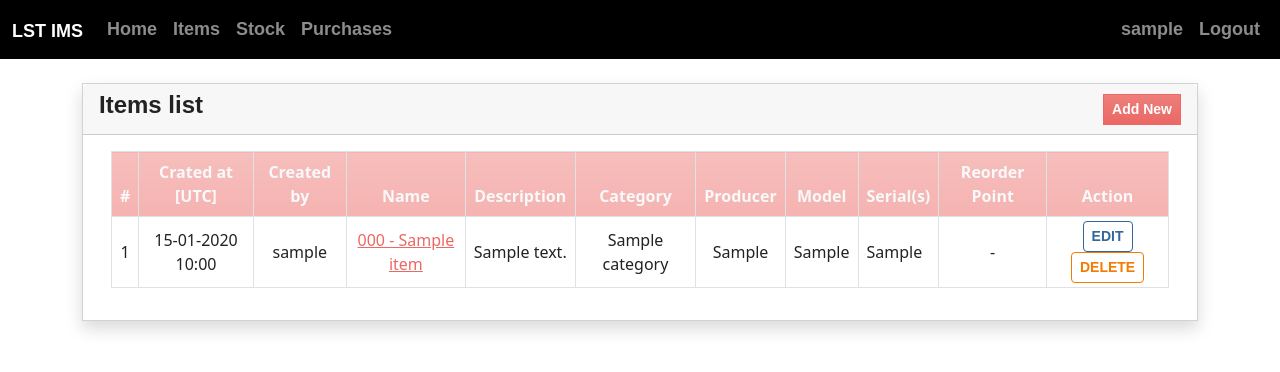
After one commit to adonini/Django_IMS, a Django app: page /items/ in a window 1280 px wide. The commit adds this page. Shown: the top 372 px of the page. Run offline with Django 5.2, Linux system fonts and the light colour scheme; a user stored in the database is signed in; tables that the repository leaves empty hold one stand-in row (values such as "Sample post"); parts of the project's set-up code (start-up, migrations or seed data) failed here and were passed over; some web fonts are replaced.

Commit message:
add templates

```diff
--- a/inventory/templates/inventory/base.html
+++ b/inventory/templates/inventory/base.html
@@ -4,7 +4,7 @@
     <meta charset="UTF-8">
     <meta name="viewport" content="width=device-width, initial-scale=1.0">
     <link href="https://bootswatch.com/5/journal/bootstrap.min.css" rel="stylesheet">
-    <title>Document</title>
+    <title>Inventory Management System</title>
 </head>
 <body>
     {% include "inventory/navigation.html" %}
@@ -21,6 +21,9 @@
 
         {% block content %}
         {% endblock content  %}
+
+        {% block ScriptBlock %}
+        {% endblock ScriptBlock %}
     </div>
     <script src="https://cdn.jsdelivr.net/npm/bootstrap@5.2.0/dist/js/bootstrap.bundle.min.js" integrity="sha384-A3rJD856KowSb7dwlZdYEkO39Gagi7vIsF0jrRAoQmDKKtQBHUuLZ9AsSv4jD4Xa" crossorigin="anonymous"></script>
 
--- /dev/null
+++ b/inventory/templates/inventory/item_list.html
@@ -0,0 +1,112 @@
+{% extends 'inventory/base.html' %}
+
+{% block content %}
+<div class="col-lg-12 col-md-12 col-sm-12 col-xs-12">
+    <div class="card card-default rounded-0 shadow ">
+        <div class="card-header">
+            <div class="d-flex w-100 align-items-center justify-content-between">
+                <h4 class="card-title fw-bold">Items list</h4>
+                <div class="tools">
+                    <button type="button" class="btn btn-primary rounded-0 bg-gradient btn-sm" id='add_new'><i class="fa fa-plus"></i> Add New</button>
+                </div>
+            </div>
+        </div>
+        <div class="card-body">
+            <div class="container-fluid">
+                <table class="table table-bordered" id="product-list">
+                    {% comment %} <colgroup>
+                        <col width="5%">
+                        <col width="15%">
+                        <col width="20%">
+                        <col width="25%">
+                        <col width="10%">
+                        <col width="10%">
+                        <col width="15%">
+                    </colgroup> {% endcomment %}
+                    <thead>
+                        <tr class="bg-gradient bg-primary bg-opacity-50 text-light">
+                            <th class="text-center">#</th>
+                            <th class="text-center">Crated at </br> [UTC]</th>
+                            <th class="text-center">Created by</th>
+                            <th class="text-center">Name</th>
+                            <th class="text-center">Description</th>
+                            <th class="text-center">Category</th>
+                            <th class="text-center">Producer</th>
+                            <th class="text-center">Model</th>
+                            <th class="text-center">Serial(s)</th>
+                            {% comment %} <th class="px-2 py-2 text-center">Price</th> {% endcomment %}
+                            <th class="text-center">Reorder Point</th>
+                            <th class="text-center">Action</th>
+                        </tr>
+                    </thead>
+                    <tbody>
+                        {% for item in items %}
+                        <tr>
+                            <td class="align-middle text-center">{{ forloop.counter }}</td>
+                            <td class="align-middle text-center">{{ item.date_created|date:"d-m-Y H:i"}}</td>
+                            <td class="align-middle text-center">{{ item.user }}</td>
+                            <td class="align-middle text-center"><a href="{% url 'item_record' item.pk%}">{{ item }}</td>
+                            <td class="align-middle">
+                                <p class="m-0 text-truncate">{{ item.description }}</p>
+                            </td>
+                            <td class="align-middle text-center">{{ item.category }}</td>
+                            <td class="align-middle text-center">{{ item.producer }}</td>
+                            <td class="align-middle">{{ item.model }}</td>
+                            <td class="align-middle">
+                                {% for serial in item.split_serials %}
+                                    {{ serial }}{% if not forloop.last %}, {% endif %}
+                                {% endfor %}
+                            </td>
+                            {% comment %} <td class="px-1 py-1 align-middle text-center">
+                                {% if product.status == '1' %}
+                                <span class="badge bg-primary bg-gradient rounded-pill px-2">Active</span> {% else %}
+                                <span class="badge bg-secondary bg-gradient rounded-pill px-2">Inactive</span> {% endif %}
+                            </td> {% endcomment %}
+                            {% comment %} <td class="px-2 py-1 align-middle text-end">{{ product.price|intcomma }}</td> {% endcomment %}
+                            <td class="align-middle text-center">-</td>
+                            <td class="px-2 py-1 align-middle text-center">
+                                <a class="btn btn-outline-info btn-sm edit-data" href="javascript:void(0)" data-id="{{ product.pk }}" title="Edit">
+                                    EDIT
+                                </a>
+                                <button class="btn btn-outline-danger btn-sm delete-data" type="button" data-id="{{ product.pk }}" title="Delete">
+                                    DELETE
+                                </button>
+                            </td>
+                        </tr>
+                        {% endfor %}
+                    </tbody>
+                </table>
+            </div>
+        </div>
+    </div>
+</div>
+{% endblock content %}
+
+{% comment %} {% block ScriptBlock %}
+<script>
+    $(function() {
+        $('#add_new').click(function() {
+            uni_modal('<i class="fa fa-plus"></i> Add Product', '{% url "manage-product" %}', 'modal-md')
+        })
+        $('.edit-data').click(function() {
+            uni_modal('<i class="fa fa-edit"></i> Edit Product', '{% url "manage-product" %}/' + $(this).attr('data-id'), 'modal-md')
+        })
+        $('.delete-data').click(function() {
+            _conf("Are you sure to delete this Product permanently?", "delete_product", [$(this).attr('data-id')])
+        })
+
+        $('#product-list').DataTable({
+            columnDefs: [{
+                orderable: false,
+                targets: 5
+            }],
+            initComplete: function(settings, json) {
+                $('table td, table th').addClass('px-2 py-1')
+            },
+            drawCallback: function(settings) {
+                $('table td, table th').addClass('px-2 py-1')
+            }
+        })
+    })
+</script>
+{% endblock ScriptBlock %} {% endcomment %}
--- a/inventory/templates/inventory/navigation.html
+++ b/inventory/templates/inventory/navigation.html
@@ -1,4 +1,4 @@
-<nav class="navbar navbar-expand-lg navbar-dark bg-dark">
+<nav class="navbar navbar-expand-lg navbar-dark bg-dark" data-bs-theme="dark">
     <div class="container-fluid">
         <a class="navbar-brand" href="{% url "index" %}"> LST IMS </a>
         <button class="navbar-toggler" type="button" data-bs-toggle="collapse" data-bs-target="#navbarNav" aria-expanded="false"
@@ -12,10 +12,13 @@
                         <a class="nav-link" href="{% url 'index' %}">Home</a>
                     </li>
                     <li class="nav-item">
+                        <a class="nav-link" href="{% url 'item_list' %}">Items</a>
+                    </li>
+                    <li class="nav-item">
                         <a class="nav-link" href="{% url 'stock' %}">Stock</a>
                     </li>
                     <li class="nav-item">
-                        <a class="nav-link" href="#">Purchse</a>
+                        <a class="nav-link" href="#">Purchases</a>
                     </li>
                 </ul>
                 <ul class="navbar-nav d-flex">
```
Also changed, not shown: inventory/templates/inventory/item_record.html (added, +32 -0 lines), inventory/templates/inventory/stock.html (+41 -14 lines), inventory/templates/inventory/stock_record.html (added, +80 -0 lines).
